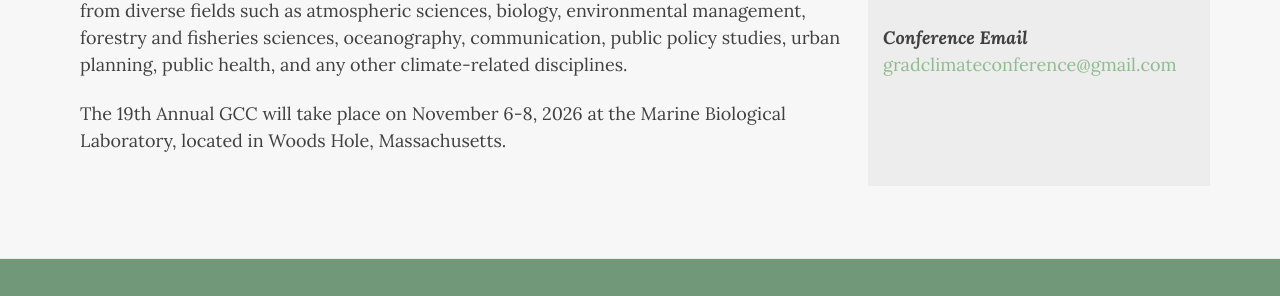
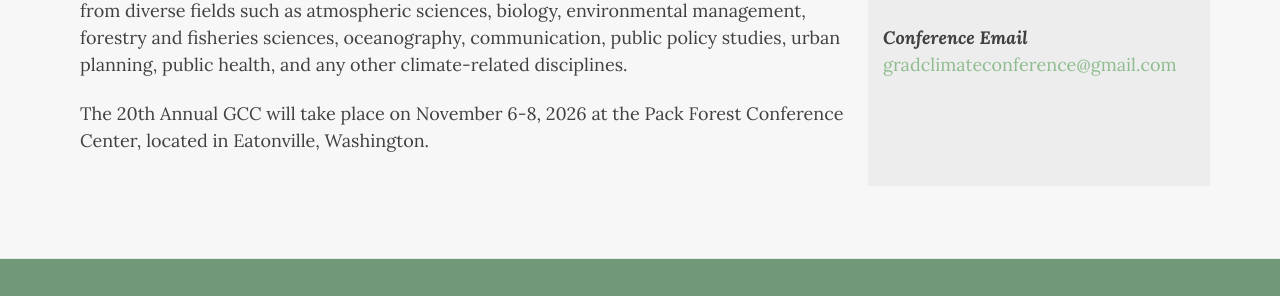
Before and after one commit to graduateclimateconference/graduateclimateconference.github.io, a Jekyll site: the page built from index.html, in a window 1280 px wide. Shown: the part 811-1107 px from the top of the page. Built offline with Jekyll 4.4.1, drawn with Linux system fonts in a browser that asks for light colours; nearby versions of some CDN libraries; the list of posts is cut into pages by our own code.

Commit message:
Update index.html

```diff
--- a/index.html
+++ b/index.html
@@ -41,7 +41,7 @@ cover-img: "/assets/img/rainier1.jpeg"
       <div class="column left" style="background-color: site.page-col;">
         <p>The Graduate Climate Conference (GCC) is an interdisciplinary climate conference run by graduate students, for graduate students. Over the last nineteen years, graduate students representing hundreds of academic institutions have come together to present research and share ideas on climate and climate change in an array of disciplines. We welcome abstracts from diverse fields such as atmospheric sciences, biology, environmental management, forestry and fisheries sciences, oceanography, communication, public policy studies, urban planning, public health, and any other climate-related disciplines.
         </p>
-        <p>The 19th Annual GCC will take place on November 6-8, 2026 at the Marine Biological Laboratory, located in Woods Hole, Massachusetts. <br>
+        <p>The 20th Annual GCC will take place on November 6-8, 2026 at the Pack Forest Conference Center, located in Eatonville, Washington. <br>
         </p>
         <!-- <p><strong> Applications for GCC 2025 are now closed. </strong></p>
             <br> -->
```
